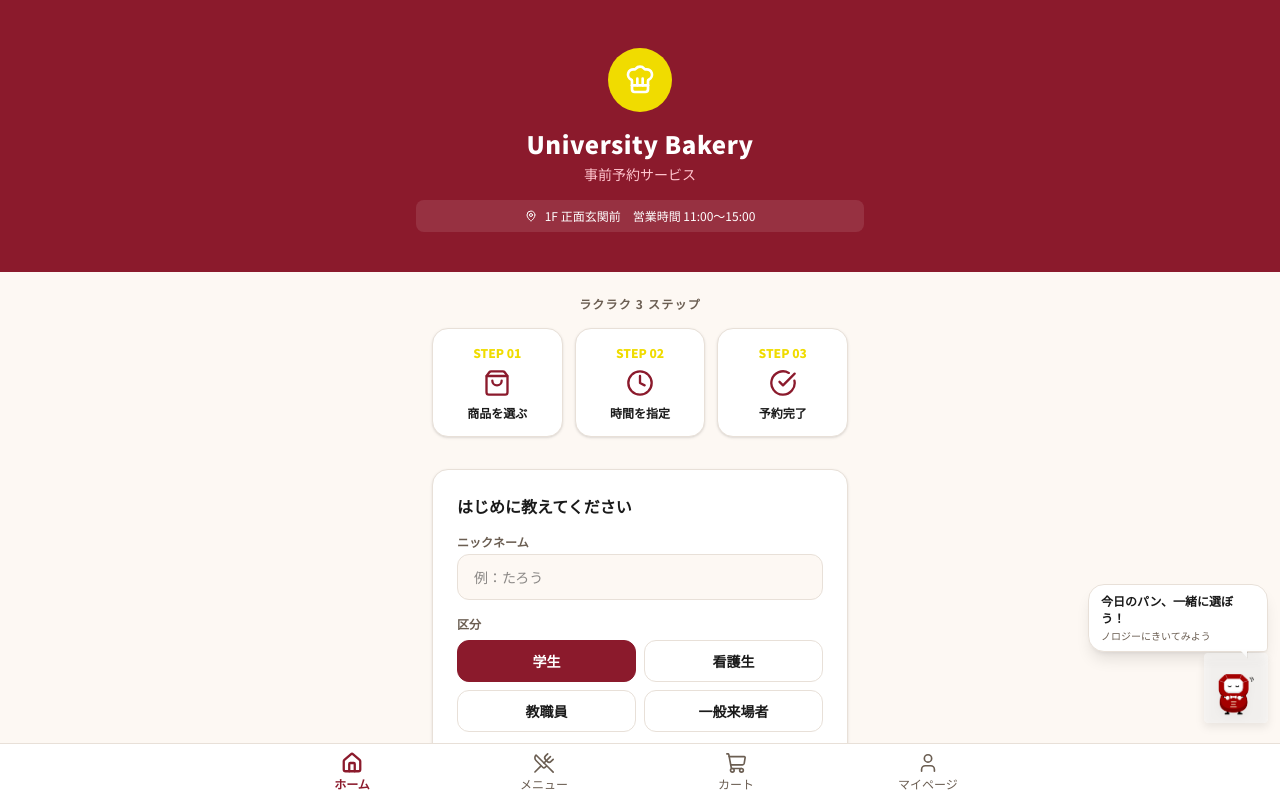
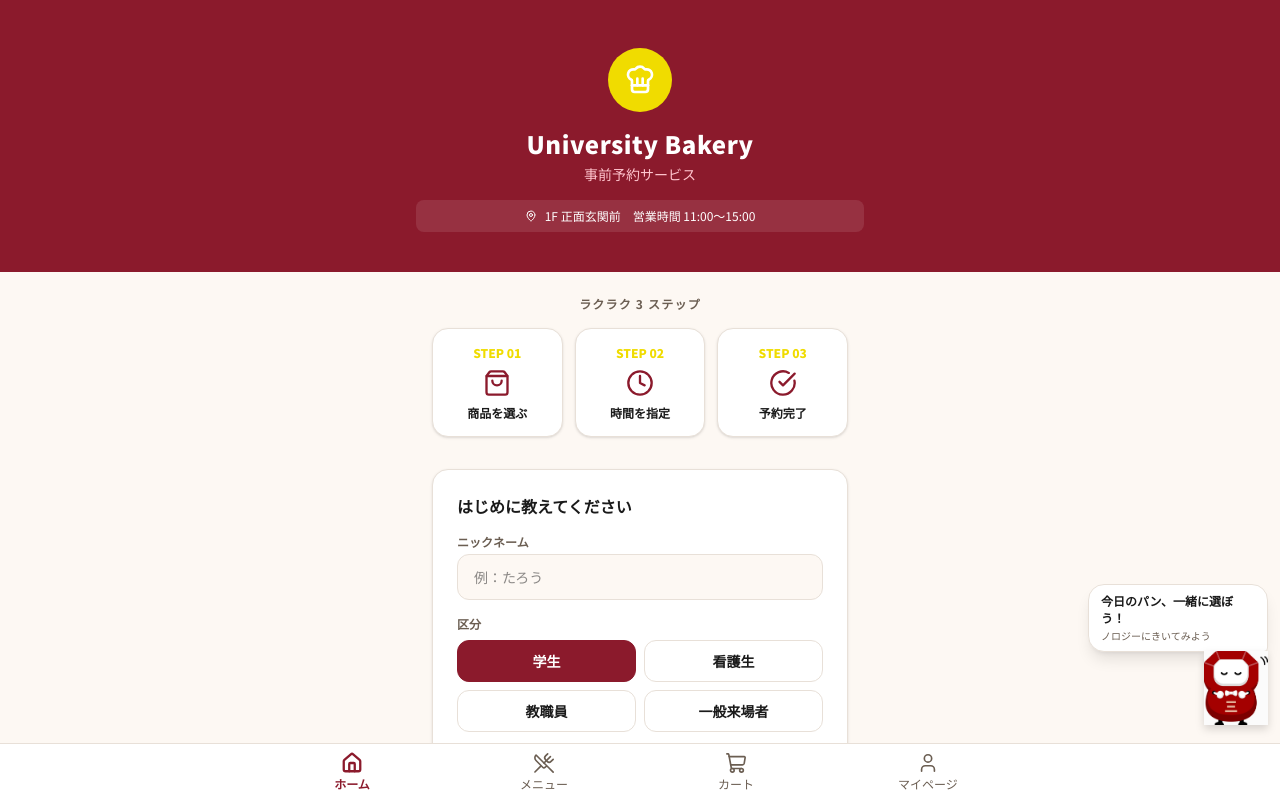
Before and after one commit to nagamotoharuto/-, a Next.js app: page / in a window 1280 px wide. Shown: the top 798 px of the page. Built offline with nearby package versions, Linux system fonts and the light colour scheme.

Commit message:
ノロジー画像パターン2・3を新バージョンに差し替え
Co-Authored-By: Claude Sonnet 4.6 <noreply@anthropic.com>

```diff
--- a/src/components/features/ChatWidget.tsx
+++ b/src/components/features/ChatWidget.tsx
@@ -23,8 +23,8 @@ const SUGGESTIONS = ["甘いものが食べたい", "さっぱりしたもの",
 // Each pattern pairs a bubble message with a different ノロジー image
 const PATTERNS = [
   { message: "おすすめパンをご紹介します！", image: "/noroji.png" },
-  { message: "今日のパン、一緒に選ぼう！",   image: "/noroji02.webp" },
-  { message: "何か食べたいものある？",        image: "/noroji03.webp" },
+  { message: "今日のパン、一緒に選ぼう！",   image: "/noroji02.jpg" },
+  { message: "何か食べたいものある？",        image: "/noroji03.jpg" },
 ];
 
 async function typewriter(
```
Also changed, not shown: public/noroji02.jpg (added), public/noroji03.jpg (added).
